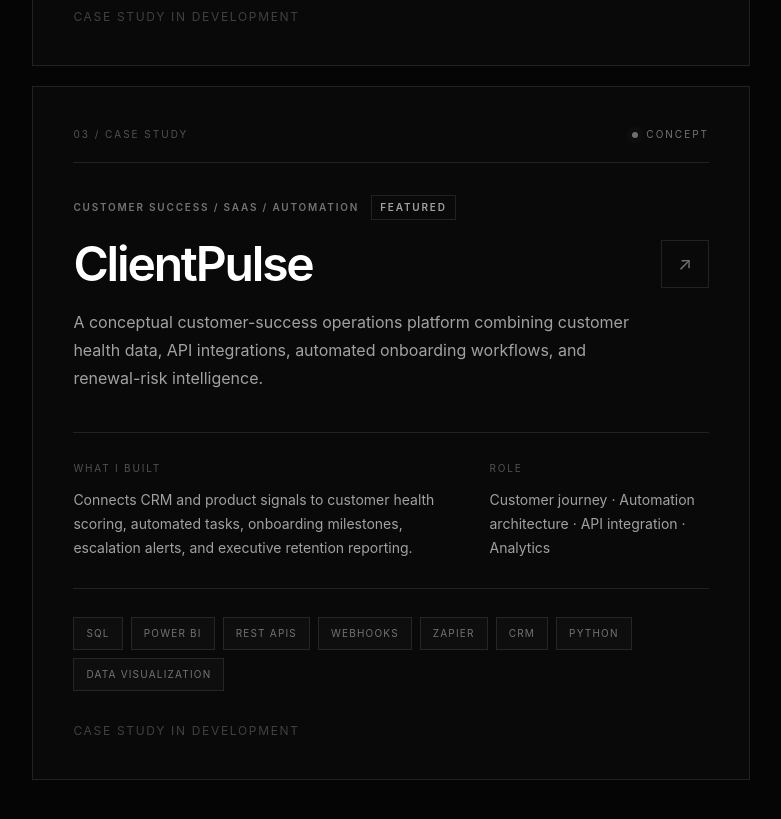
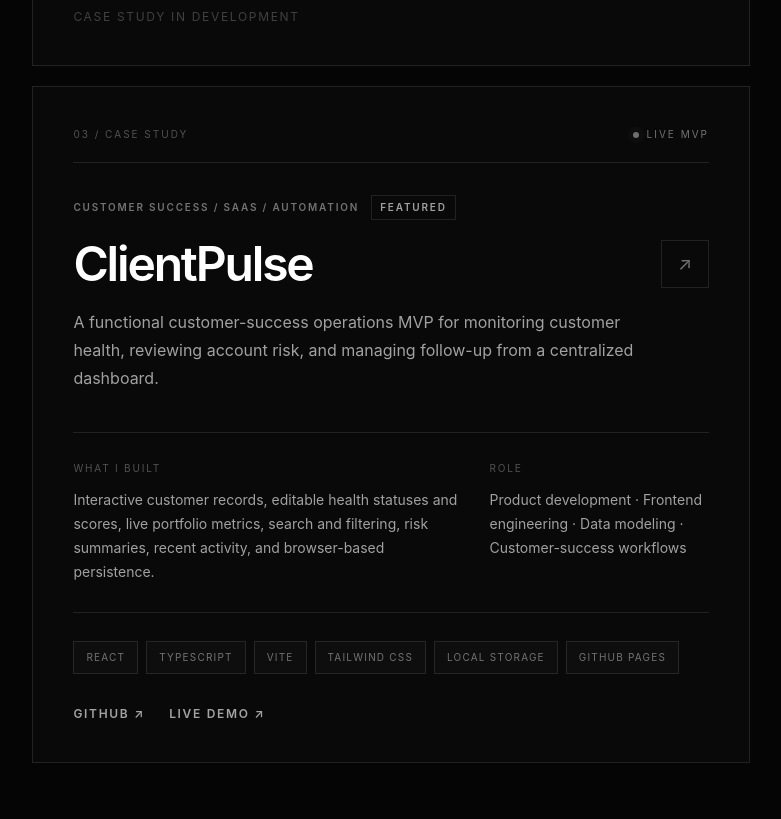
Before and after one commit to matteojose3112-bit/aster, a React (Vite) app in the folder portfolio/: page / in a window 1280 px wide. Shown: the part 4260-5079 px from the top of the page, without its empty margins (490-1271 px from the left). Built offline with nearby package versions, Linux system fonts and the light colour scheme.

Commit message:
feat: link ClientPulse from selected work

```diff
--- a/portfolio/src/data/projects.ts
+++ b/portfolio/src/data/projects.ts
@@ -42,12 +42,14 @@ export const projects: Project[] = [
     title: "ClientPulse",
     category: "Customer Success / SaaS / Automation",
     description:
-      "A conceptual customer-success operations platform combining customer health data, API integrations, automated onboarding workflows, and renewal-risk intelligence.",
+      "A functional customer-success operations MVP for monitoring customer health, reviewing account risk, and managing follow-up from a centralized dashboard.",
     outcome:
-      "Connects CRM and product signals to customer health scoring, automated tasks, onboarding milestones, escalation alerts, and executive retention reporting.",
-    role: "Customer journey · Automation architecture · API integration · Analytics",
-    technologies: ["SQL", "Power BI", "REST APIs", "Webhooks", "Zapier", "CRM", "Python", "Data Visualization"],
-    status: "Concept",
+      "Interactive customer records, editable health statuses and scores, live portfolio metrics, search and filtering, risk summaries, recent activity, and browser-based persistence.",
+    role: "Product development · Frontend engineering · Data modeling · Customer-success workflows",
+    technologies: ["React", "TypeScript", "Vite", "Tailwind CSS", "Local Storage", "GitHub Pages"],
+    status: "Live MVP",
     featured: true,
+    github: "https://github.com/matteojose3112-bit/clientpulse",
+    demo: "https://matteojose3112-bit.github.io/clientpulse/",
   },
 ];
```
